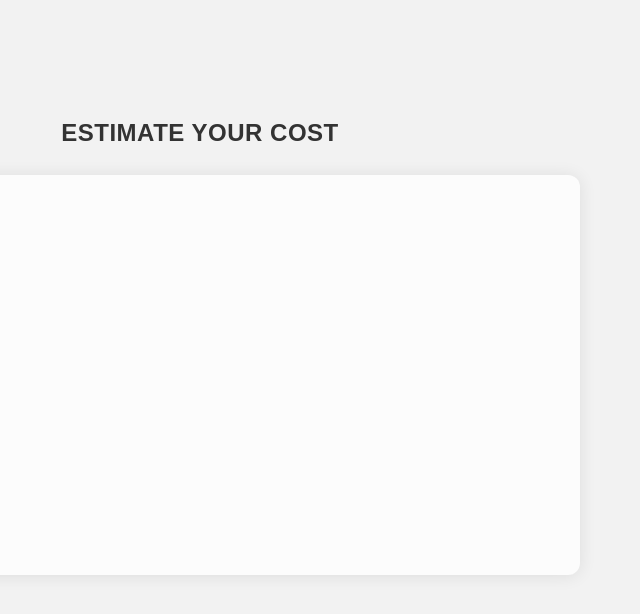
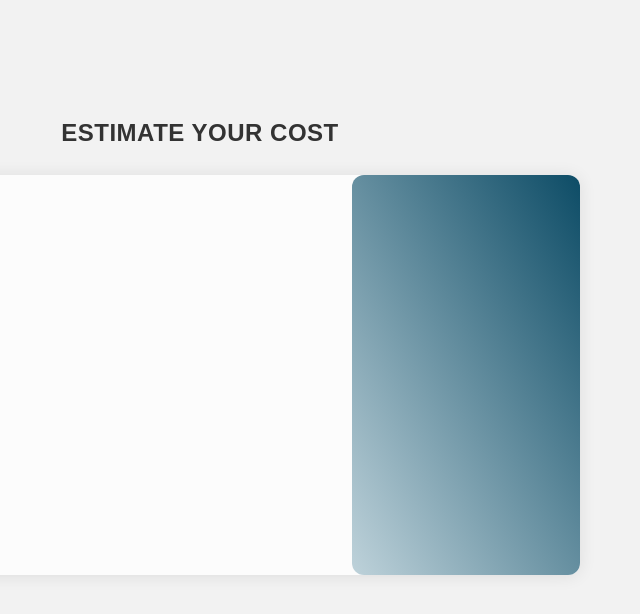
Before and after one commit to Mariokka/ft_linear_regression, an Angular app in the folder frontend/: page / in a window 1280 px wide. Shown: the top 614 px of the page, without its empty margins (440-1080 px from the left). Built offline with nearby package versions, Linux system fonts and the light colour scheme.

Commit message:
add and style price block to the card

```diff
--- a/frontend/src/app/app.component.css
+++ b/frontend/src/app/app.component.css
@@ -16,6 +16,7 @@
   background-color: var(--color-almost_white);
   border-radius: 12px;
   box-shadow: 0 1px 17px rgba(0,0,0,0.09);
+  padding: 0;
 }
 
 @media (max-width: 576px) {
@@ -24,3 +25,11 @@
     height: 70vh;
   }
 }
+
+#price-block {
+  width: 30%;
+  height: 100%;
+  float: right;
+  background: linear-gradient(to left bottom, var(--color-dark-blue), var(--color-light-blue));
+  border-radius: 12px;
+}
--- a/frontend/src/app/app.component.html
+++ b/frontend/src/app/app.component.html
@@ -4,6 +4,6 @@
 
 <div class="row">
   <div id="card" class="col-xl-7 col-lg-8 col-md-9 col-sm-10">
-
+      <div id="price-block"></div>
   </div>
 </div>
--- a/frontend/src/styles.css
+++ b/frontend/src/styles.css
@@ -8,6 +8,8 @@
   --color-light-gray: #f2f2f2;
   --color-dark-gray: #333333;
   --color-almost_white: #fcfcfc;
+  --color-dark-blue: #0D4C66;
+  --color-light-blue: #bed2da;
 }
 
 @font-face {
```
